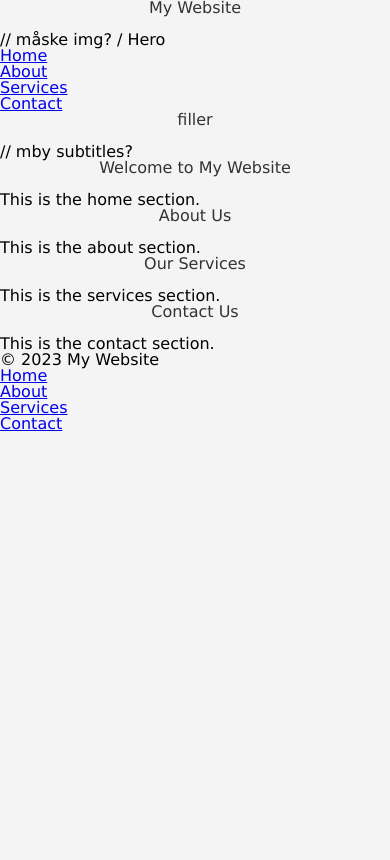
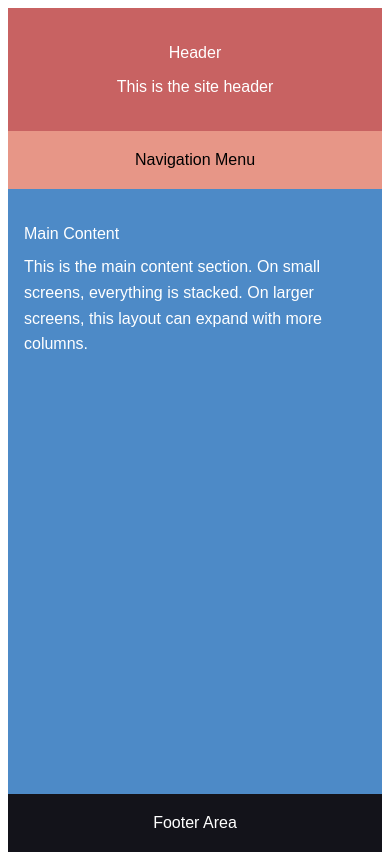
Before and after one commit to MathiasOliverNielsen/One_Pager_Grid_Setup, a plain HTML site: page index.html in a window 390 px wide. Drawn offline with Linux system fonts and the light colour scheme.

Commit message:
Refactor CSS and HTML structure for improved layout and responsiveness

```diff
--- a/assets/css/main.css
+++ b/assets/css/main.css
@@ -1,34 +1,89 @@
 @import url(reset.css);
+@import url(Full-Page_Grid-Areas.css);
+/* Standard Grid Template */
 :root {
-  --primary-color: #333;
-  --secondary-color: #f4f4f4;
-  --background-color: #d3d3d3;
-  --border-color: #ccc;
-  --hover-color: #444;
-  --active-color: #222;
-  --focus-color: #444;
-  --button-color: #4caf50;
-  --button-hover-color: #45a049;
-  --valid-color: green;
-  --invalid-color: red;
+  --header-bg: #c86262;
+  --nav-bg: #e79687;
+  --main-bg: #4d8ac7;
+  --footer-bg: #13131a;
+  --text-light: #fff;
+  --full-site-margin: 0.5rem;
 }
-/* #region Global Styles */
+
 body {
-  font-family: Verdana, Geneva, Tahoma, sans-serif;
-  background-color: var(--secondary-color);
-  color: black;
+  display: grid;
+  grid-template-areas:
+    "header"
+    "nav"
+    "main"
+    "footer";
+  grid-template-rows: auto auto 1fr auto;
+  min-height: 100vh;
+  font-family: sans-serif;
+  line-height: 1.6;
+  margin: var(--full-site-margin);
+}
+
+header {
+  grid-area: header;
+  background-color: var(--header-bg);
+  color: var(--text-light);
+  padding: 2rem 1rem;
+  text-align: center;
+}
+
+nav {
+  grid-area: nav;
+  background-color: var(--nav-bg);
+  padding: 1rem;
+  text-align: center;
+}
+
+main {
+  grid-area: main;
+  background-color: var(--main-bg);
+  color: var(--text-light);
+  padding: 2rem 1rem;
+}
+
+footer {
+  grid-area: footer;
+  background-color: var(--footer-bg);
+  color: var(--text-light);
+  padding: 1rem;
+  text-align: center;
 }
 
 h1,
-h2,
-h3,
-h4,
-h5,
-h6 {
-  color: var(--primary-color);
-  margin: 0;
-  padding: 0;
-  text-align: center;
-  margin-bottom: 1rem;
+h2 {
+  margin-bottom: 0.5rem;
 }
-/* #endregion */
+
+section {
+  margin-bottom: 2rem;
+}
+
+/* Responsive layout for larger screens */
+@media (min-width: 768px) {
+  body {
+    grid-template-areas:
+      "header header"
+      "nav nav"
+      "main main"
+      "footer footer";
+    grid-template-columns: 1fr 1fr;
+    margin: var(--full-site-margin);
+  }
+}
+
+@media (min-width: 1024px) {
+  body {
+    grid-template-areas:
+      "header header"
+      "nav nav"
+      "main main"
+      "footer footer";
+    grid-template-columns: repeat(2, 1fr);
+    margin: var(--full-site-margin);
+  }
+}
--- a/index.html
+++ b/index.html
@@ -8,59 +8,29 @@
     <script src="assets/js/script.js" defer></script>
   </head>
   <body>
-    <!-- Global Site Container -->
-    <div class="fullSiteContainer">
-      <!-- Global Header -->
-      <header>
-        <div class="headerContainer">
-          <h1>My Website</h1>
-          // måske img? / Hero
-          <nav>
-            <ul>
-              <li><a href="#home">Home</a></li>
-              <li><a href="#about">About</a></li>
-              <li><a href="#services">Services</a></li>
-              <li><a href="#contact">Contact</a></li>
-            </ul>
-          </nav>
-        </div>
-      </header>
-    </div>
-    <!-- Main Content -->
+    <!-- #region GLOBAL HEADER -->
+    <header>
+      <h1>Header</h1>
+      <p>This is the site header</p>
+    </header>
+    <!-- #endregion -->
+    <!-- #region GLOBAL NAVIGATION -->
+    <nav>
+      <p>Navigation Menu</p>
+    </nav>
+    <!-- #endregion -->
+    <!-- #region GLOBAL MAIN CONTENT -->
     <main>
-      <!-- Main title -->
-      <header><h2>filler</h2></header>
-      // mby subtitles?
-      <section id="home">
-        <h2>Welcome to My Website</h2>
-        <p>This is the home section.</p>
-      </section>
-      <section id="about">
-        <h2>About Us</h2>
-        <p>This is the about section.</p>
-      </section>
-      <section id="services">
-        <h2>Our Services</h2>
-        <p>This is the services section.</p>
-      </section>
-      <section id="contact">
-        <h2>Contact Us</h2>
-        <p>This is the contact section.</p>
+      <section>
+        <h2>Main Content</h2>
+        <p>This is the main content section. On small screens, everything is stacked. On larger screens, this layout can expand with more columns.</p>
       </section>
     </main>
-    <!-- Global Footer -->
+    <!-- #endregion -->
+    <!-- #region GLOBAL FOOTER -->
     <footer>
-      <div class="footerContainer">
-        <p>&copy; 2023 My Website</p>
-        <nav>
-          <ul>
-            <li><a href="#home">Home</a></li>
-            <li><a href="#about">About</a></li>
-            <li><a href="#services">Services</a></li>
-            <li><a href="#contact">Contact</a></li>
-          </ul>
-        </nav>
-      </div>
+      <p>Footer Area</p>
     </footer>
+    <!-- #endregion -->
   </body>
 </html>
```
Also changed, not shown: assets/css/Full-Page_Grid-Areas.css (added).
